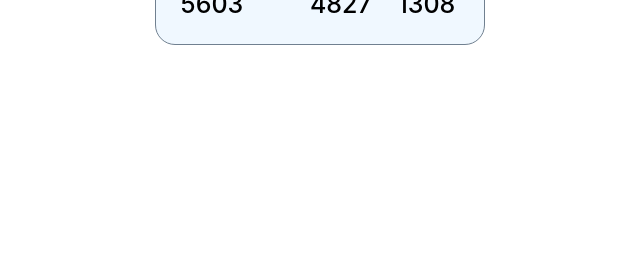
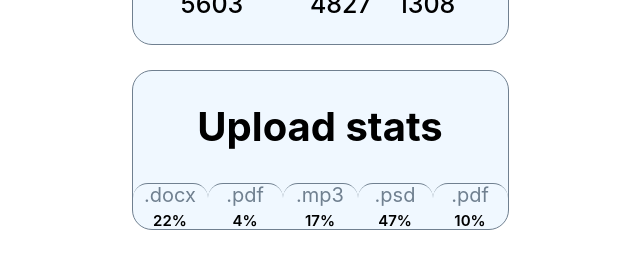
Before and after one commit to KZapal/goit-react-hw-01-components, a React (Create React App) app: page / in a window 1280 px wide. Shown: the part 379-648 px from the top of the page, without its empty margins (320-960 px from the left). Built offline with nearby package versions, Linux system fonts and the light colour scheme.

Commit message:
task 2 without random bgcolor

```diff
--- a/src/components/App.jsx
+++ b/src/components/App.jsx
@@ -1,8 +1,11 @@
 import Profile from './Profile/Profile';
+import Statistics from './Statistics/Statistics';
 import user from 'folder/user.json';
+import data from 'folder/data.json';
 
 const App = () => {
   return (
+    <>
       <Profile
         avatar={user.avatar}
         username={user.username}
@@ -12,6 +15,8 @@ const App = () => {
         views={user.stats.views}
         likes={user.stats.likes}
       />
+      <Statistics title="Upload stats" stats={data} />
+    </>
   );
 };
 
--- a/src/components/Profile/Profile.jsx
+++ b/src/components/Profile/Profile.jsx
@@ -12,7 +12,7 @@ const Profile = ({
   return (
     <div className={css.profile}>
       <div className={css.description}>
-        <img src={avatar} alt={username + 'avatar'} className={css.avatar} />
+        <img src={avatar} alt={username + ' avatar'} className={css.avatar} />
         <p className={css.name}>{username}</p>
         <p className={css.tag}>@{tag}</p>
         <p className={css.location}>{location}</p>
--- /dev/null
+++ b/src/components/Statistics/Statistics.jsx
@@ -0,0 +1,20 @@
+import css from './Statistics.module.css';
+
+const Statistics = ({ title, stats }) => {
+  return (
+    <section className={css.statistics}>
+      {title && <h2 className={css.title}>{title}</h2>}
+
+      <ul className={css.statList}>
+        {stats.map(stat => (
+          <li className={css.item}>
+            <span className={css.label}>{stat.label}</span>
+            <span className={css.percentage}>{stat.percentage}%</span>
+          </li>
+        ))}
+      </ul>
+    </section>
+  );
+};
+
+export default Statistics;
--- /dev/null
+++ b/src/components/Statistics/Statistics.module.css
@@ -0,0 +1,43 @@
+.statistics {
+  background-color: aliceblue;
+  margin-top: 25px;
+  border: 1px solid slategray;
+  border-radius: 20px;
+  display: flex;
+  flex-direction: column;
+  align-items: center;
+}
+
+.title {
+  font-weight: 700;
+  font-size: 40px;
+}
+
+.statList {
+  padding: 0;
+  margin: 0;
+  list-style: none;
+  display: flex;
+  gap: 0px;
+}
+
+.item {
+  display: flex;
+  flex-direction: column;
+  align-items: center;
+  width: 75px;
+
+  border-top: 1px solid slategray;
+  border-radius: 15px;
+}
+
+.label {
+  color: slategray;
+  font-size: 20px;
+  margin-bottom: 5px;
+}
+
+.percentage {
+  font-size: 15px;
+  font-weight: 600;
+}
--- /dev/null
+++ b/src/folder/data.json
@@ -0,0 +1,7 @@
+[
+  { "id": "id-1", "label": ".docx", "percentage": 22 },
+  { "id": "id-2", "label": ".pdf", "percentage": 4 },
+  { "id": "id-3", "label": ".mp3", "percentage": 17 },
+  { "id": "id-4", "label": ".psd", "percentage": 47 },
+  { "id": "id-5", "label": ".pdf", "percentage": 10 }
+]
```
Lines whose indentation alone changed are shown as unchanged.
